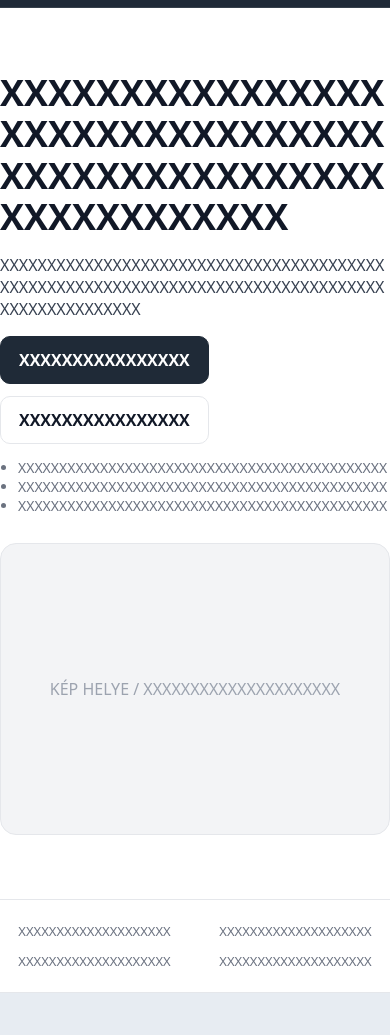
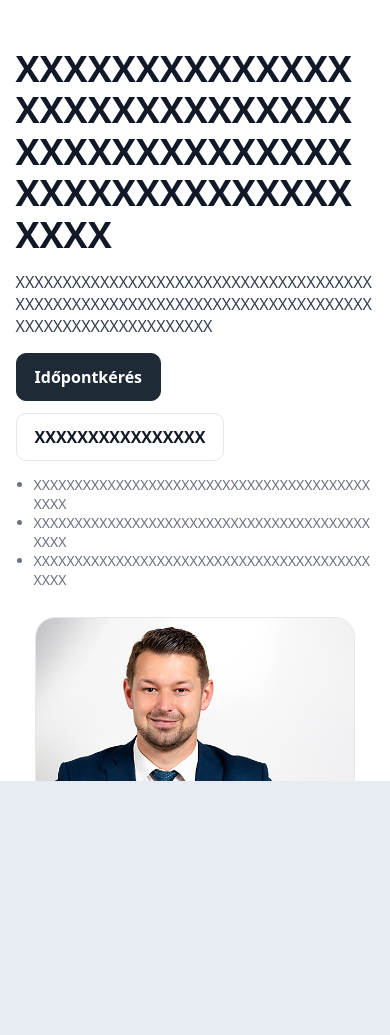
Before and after one commit to MicroOven13/joco-WEB, a plain HTML site: page index.html in a window 390 px wide. Shown: the part 63-1098 px from the top of the page. After the commit the page ends 844 px from the top, so only its background shows below. Drawn offline with Linux system fonts and the light colour scheme.

Commit message:
javitasok

```diff
--- a/index.html
+++ b/index.html
@@ -28,7 +28,7 @@
             XXXXXXXXXXXXXXXXXXXXXXXXXXXXXXXXXXXXXXXXXXXXXXXXXXXXXXXXXXXXXXXXXXXXXXXXXXXXXXXXXXXXXXXXXXXXXXXXX
           </p>
           <div class="btn-row">
-            <a class="btn primary" href="kapcsolat.html">XXXXXXXXXXXXXXXX</a>
+            <a class="btn primary" href="kapcsolat.html">Időpontkérés</a>
             <a class="btn" href="#szolgaltatasok">XXXXXXXXXXXXXXXX</a>
           </div>
           <ul
@@ -44,8 +44,11 @@
             <li>XXXXXXXXXXXXXXXXXXXXXXXXXXXXXXXXXXXXXXXXXXXXX</li>
           </ul>
         </div>
-        <div class="hero-img">KÉP HELYE / XXXXXXXXXXXXXXXXXXXXX</div>
-      </div>
+        <div class="hero-img square">
+  <img class="square-img"
+       src="e2a3276f-a2ca-47f0-a5ef-b3110994ac95.png"
+       alt="Fehér József – portré">
+</div>
     </section>
 
     <section class="strip">
--- a/styles.css
+++ b/styles.css
@@ -328,3 +328,82 @@ footer .container {
 		top: 10px;
 	}
 }
+:root {
+	--gutter: clamp(14px, 4vw, 24px);
+}
+
+.container {
+	padding-left: calc(var(--gutter) + env(safe-area-inset-left, 0px));
+	padding-right: calc(var(--gutter) + env(safe-area-inset-right, 0px));
+}
+.hero-img,
+.card,
+details,
+.step,
+.strip .strip-item {
+	border-radius: 16px;
+}
+
+@media (max-width: 480px) {
+	.pad {
+		padding-top: 48px;
+		padding-bottom: 48px;
+	}
+	.nav {
+		padding-top: 10px;
+		padding-bottom: 10px;
+	}
+	.cards {
+		gap: 14px;
+	}
+}
+
+html, body { height: 100%; }
+body {
+  min-height: 100vh;
+  display: flex;
+  flex-direction: column;
+}
+.site-main { flex: 1 0 auto; }
+footer { margin-top: auto; }
+
+.hero-img.banner{
+  aspect-ratio: 16 / 5;
+  border-radius: 16px;
+  overflow: hidden;
+  background: #f3f4f6;
+}
+.hero-img.banner .banner-img{
+  width: 100%;
+  height: 100%;
+  object-fit: cover;
+  object-position: 70% center;
+  display: block;
+}
+@media (max-width: 640px){
+  .hero-img.banner{ aspect-ratio: 4 / 3; }
+}
+
+.hero-grid{ align-items: start; }
+
+.hero-img.square{
+  aspect-ratio: 1 / 1;
+  max-width: 420px;
+  width: 100%;
+  border-radius: 20px;
+  overflow: hidden;
+  background: #f3f4f6;
+  margin-left: auto;
+}
+
+.hero-img.square .square-img{
+  width: 100%;
+  height: 100%;
+  object-fit: cover;
+  object-position: 60% center;
+  display: block;
+}
+
+@media (max-width: 640px){
+  .hero-img.square{ max-width: 320px; margin: 0 auto; }
+}
```
Also changed, not shown: gyik.html (+1 -1 lines), e2a3276f-a2ca-47f0-a5ef-b3110994ac95.png (added), feher-jozsef-fejlec-1.jpg (added). Lines whose indentation alone changed are shown as unchanged.
